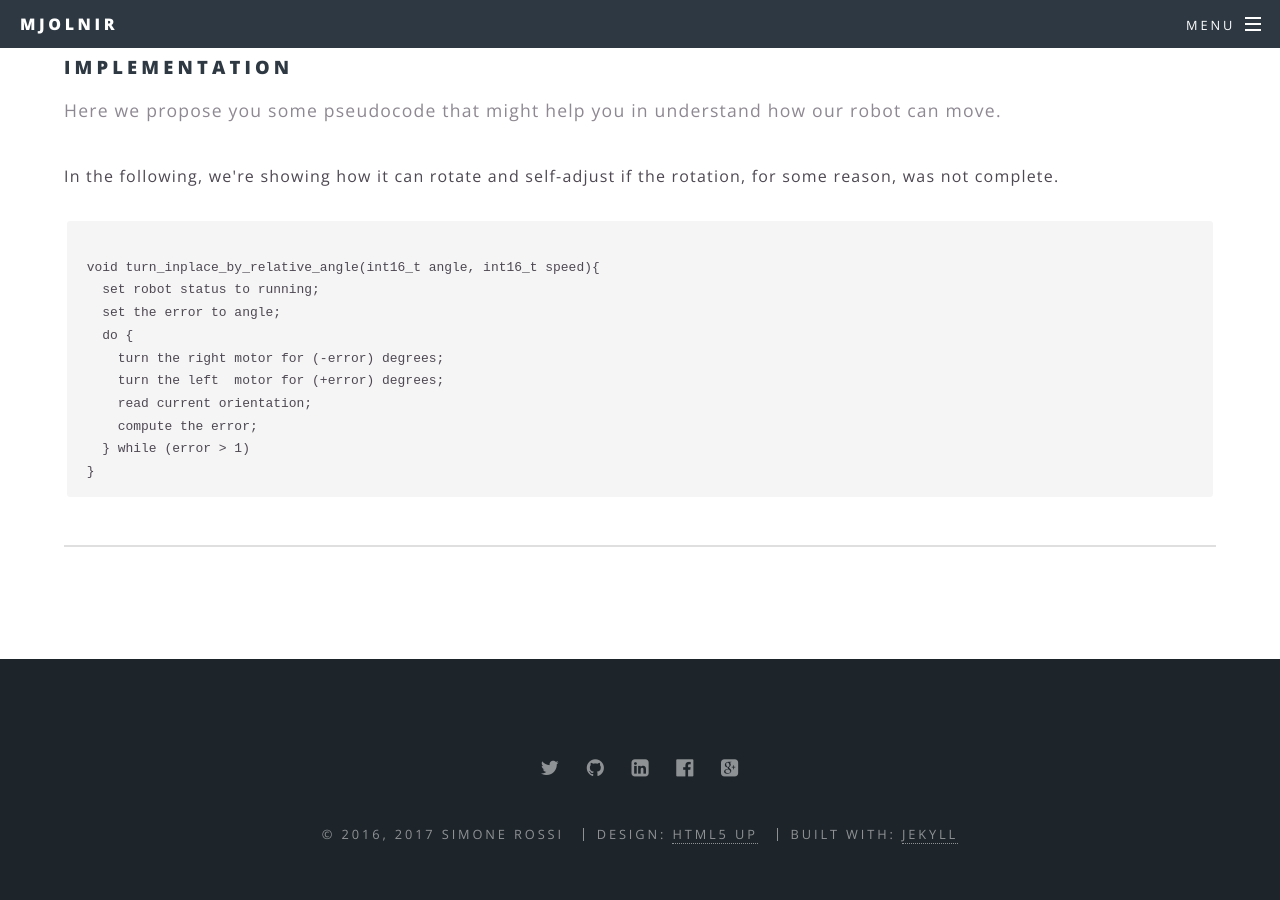
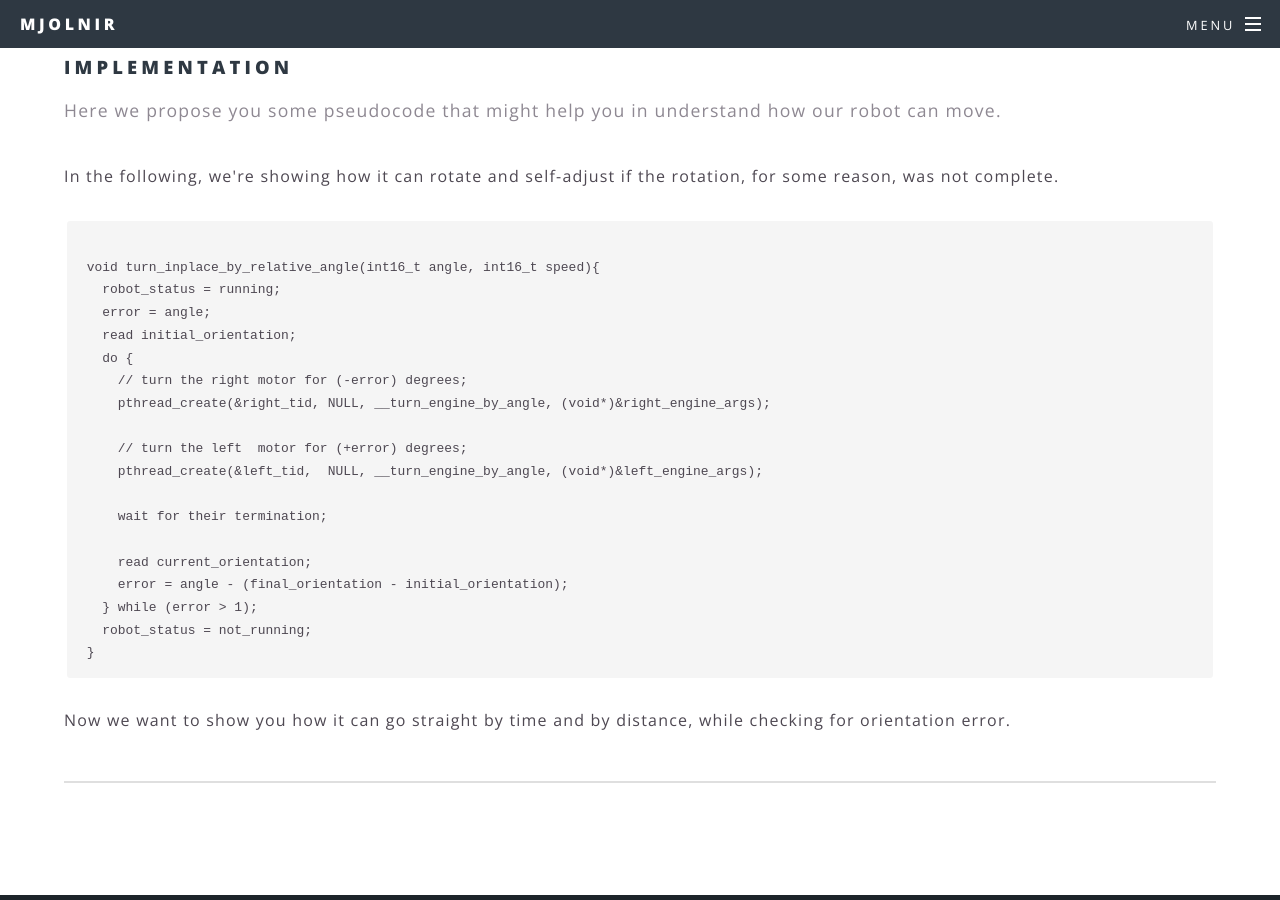
Before and after one commit to srossi93/ev3_robot, a Jekyll site: the page built from docs/movement.html, in a window 1280 px wide and 900 px high, scrolled down 1822 px. Built offline with Jekyll 4.4.1, drawn with Linux system fonts in a browser that asks for light colours; formulas are drawn with MathJax 3.

Commit message:
Modified movement page

```diff
--- a/docs/movement.html
+++ b/docs/movement.html
@@ -52,14 +52,26 @@ subtitle: How can we make the robot move? How can we be sure about its accuracy?
           the rotation, for some reason, was not complete.</p>
           <pre><code>
 void turn_inplace_by_relative_angle(int16_t angle, int16_t speed){
-  set robot status to running;
-  set the error to angle;
+  robot_status = running;
+  error = angle;
+  read initial_orientation;
   do {
-    turn the right motor for (-error) degrees;
-    turn the left  motor for (+error) degrees;
-    read current orientation;
-    compute the error;
-  } while (error > 1)
+    // turn the right motor for (-error) degrees;
+    pthread_create(&right_tid, NULL, __turn_engine_by_angle, (void*)&right_engine_args);
+
+    // turn the left  motor for (+error) degrees;
+    pthread_create(&left_tid,  NULL, __turn_engine_by_angle, (void*)&left_engine_args);
+
+    wait for their termination;
+
+    read current_orientation;
+    error = angle - (final_orientation - initial_orientation);
+  } while (error > 1);
+  robot_status = not_running;
 }
 </code></pre>
+
+<p>Now we want to show you how it can go straight by time and by distance, while
+  checking for orientation error. </p>
+
 				<hr />
```
Also changed, not shown: docs/images/img01.png (renamed from docs/images/hammer.png).
